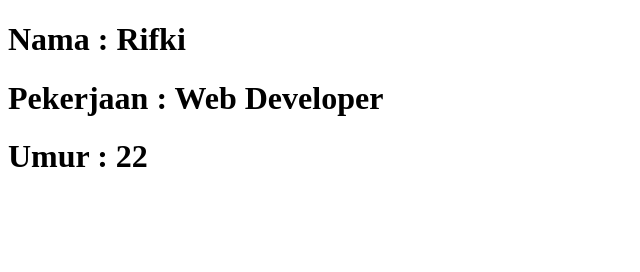
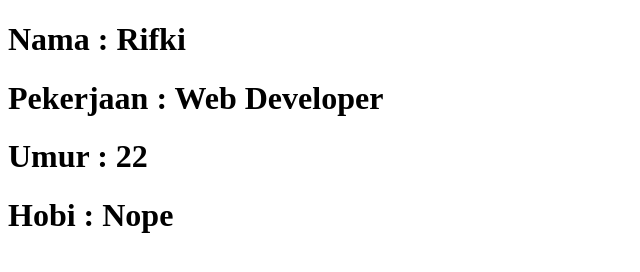
Before and after one commit to rakinggaman/binardemogit, a plain HTML site: page index.html in a window 1280 px wide. Shown: the whole page, without its empty margins (0-640 px from the left). Drawn offline with Linux system fonts and the light colour scheme.

Commit message:
feat: update file

```diff
--- a/index.html
+++ b/index.html
@@ -12,6 +12,7 @@
     <h1>Nama : Rifki</h1>
     <h1>Pekerjaan : Web Developer</h1>
     <h1>Umur : 22</h1>
+    <h1>Hobi : Nope</h1>
 </body>
 
 </html>
```
